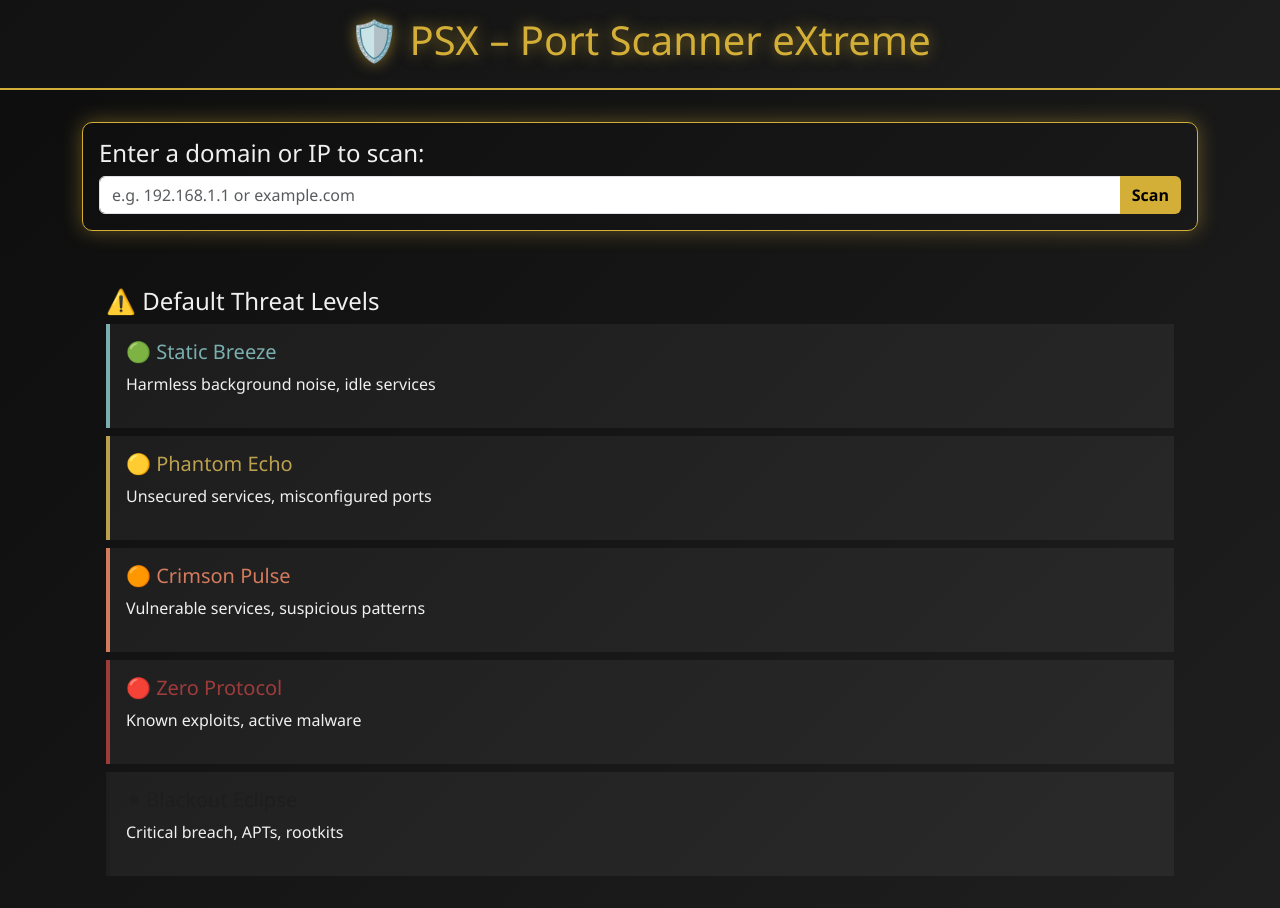
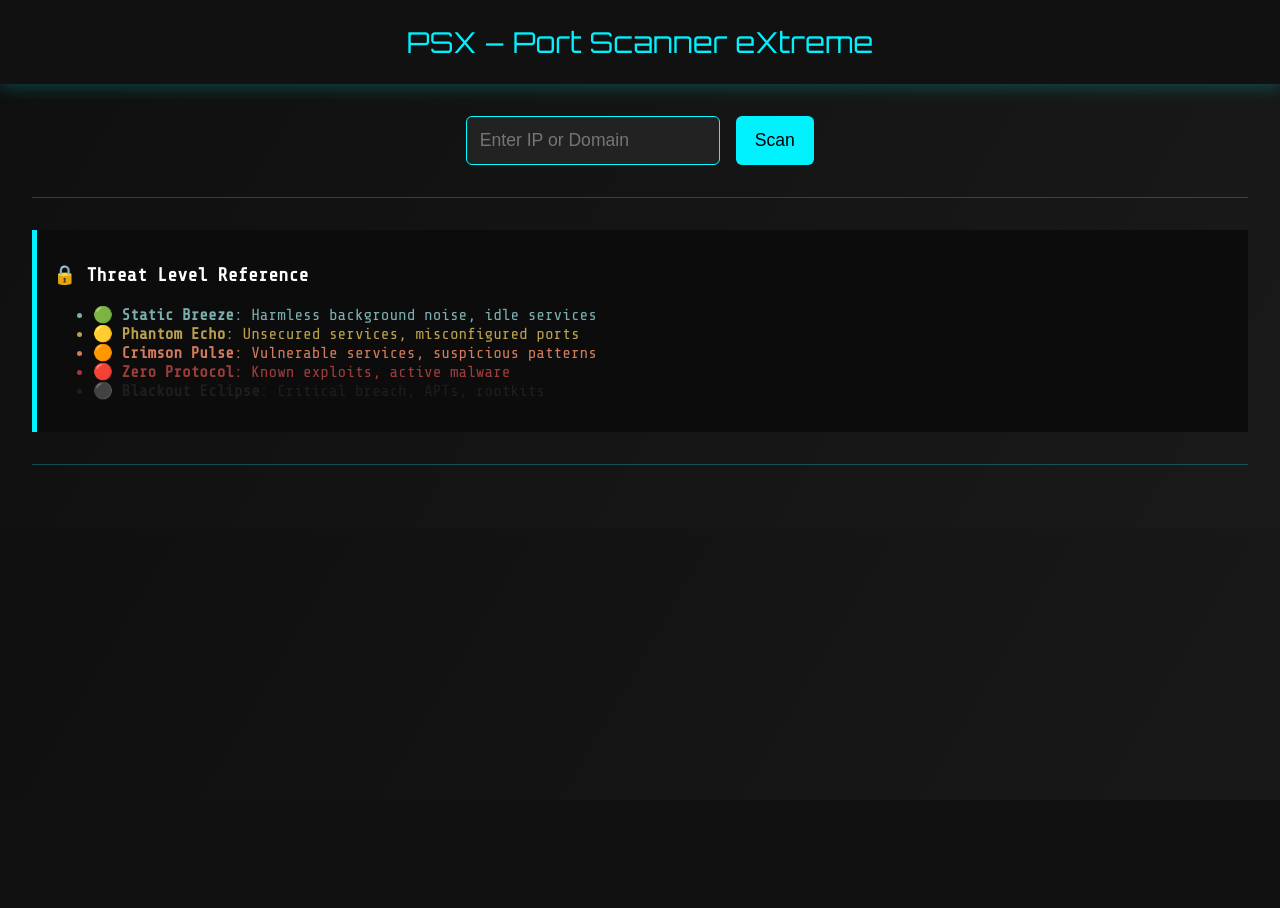
Before and after one commit to RishabSolemn/Port0-0, a Flask app: page / in a window 1280 px wide. After the commit the page ends 465 px from the top, so only its background shows below. Run offline with Flask 3, Linux system fonts and the light colour scheme; some libraries are stand-ins or nearby versions.

Commit message:
Update index.html

```diff
--- a/templates/index.html
+++ b/templates/index.html
@@ -4,148 +4,254 @@
   <meta charset="UTF-8" />
   <meta name="viewport" content="width=device-width, initial-scale=1.0"/>
   <title>PSX – Port Scanner eXtreme</title>
-  <link rel="stylesheet" href="https://cdn.jsdelivr.net/npm/bootstrap@5.3.2/dist/css/bootstrap.min.css">
+  <link rel="stylesheet" href="https://cdnjs.cloudflare.com/ajax/libs/font-awesome/6.5.0/css/all.min.css">
+  <link href="https://fonts.googleapis.com/css2?family=Orbitron&family=Share+Tech+Mono&display=swap" rel="stylesheet">
   <style>
     body {
-      background: linear-gradient(135deg, #0d0d0d, #1f1f1f);
-      color: #f0f0f0;
-      font-family: 'Segoe UI', Tahoma, Geneva, Verdana, sans-serif;
+      margin: 0;
+      background: linear-gradient(120deg, #0f0f0f, #1a1a1a);
+      font-family: 'Share Tech Mono', monospace;
+      color: #fff;
+      overflow-x: hidden;
     }
+
     header {
-      background: rgba(255, 255, 255, 0.02);
+      background: #111;
+      padding: 1.5rem;
+      text-align: center;
+      font-family: 'Orbitron', sans-serif;
+      font-size: 1.8rem;
+      color: #00f2ff;
+      box-shadow: 0 4px 15px rgba(0,255,255,0.2);
+    }
+
+    .container {
+      padding: 2rem;
+    }
+
+    .input-group {
+      display: flex;
+      justify-content: center;
+      gap: 1rem;
+      margin-bottom: 2rem;
+    }
+
+    .input-group input {
+      padding: 0.8rem;
+      font-size: 1.1rem;
+      background: #222;
+      border: 1px solid #0ff;
+      color: #0ff;
+      border-radius: 6px;
+    }
+
+    .input-group button {
+      background: #00f2ff;
+      border: none;
+      padding: 0.8rem 1.2rem;
+      font-size: 1.1rem;
+      color: #000;
+      cursor: pointer;
+      border-radius: 6px;
+      transition: background 0.3s;
+    }
+
+    .input-group button:hover {
+      background: #00aaff;
+    }
+
+    .result-box {
+      display: flex;
+      flex-wrap: wrap;
+      gap: 1rem;
+      justify-content: center;
+    }
+
+    .port-box {
+      border-radius: 8px;
       padding: 1rem;
-      border-bottom: 2px solid #D4AF37;
+      background: #1c1c1c;
+      border: 1px solid #555;
+      width: 300px;
+      transition: transform 0.2s ease;
     }
-    header h1 {
-      color: #D4AF37;
-      text-shadow: 0 0 15px #D4AF3799;
+
+    .port-box:hover {
+      transform: scale(1.03);
     }
-    .partition {
-      margin-top: 2rem;
-      padding: 1.5rem;
+
+    .loading-screen {
+      position: fixed;
+      top: 0; left: 0;
+      width: 100%;
+      height: 100%;
+      background: rgba(0, 0, 0, 0.9);
+      z-index: 999;
+      display: flex;
+      align-items: center;
+      justify-content: center;
+      flex-direction: column;
+      display: none;
+    }
+
+    .loading-clock {
+      width: 80px;
+      height: 80px;
+      border: 8px solid #0ff;
+      border-top: 8px solid #111;
+      border-radius: 50%;
+      animation: spin 1.2s linear infinite;
+    }
+
+    @keyframes spin {
+      0% { transform: rotate(0); }
+      100% { transform: rotate(360deg); }
+    }
+
+    .popup {
+      position: fixed;
+      top: 0; left: 0;
+      width: 100%;
+      height: 100%;
+      background: rgba(15, 15, 15, 0.95);
+      z-index: 1000;
+      display: none;
+      align-items: center;
+      justify-content: center;
+      color: #fff;
+      font-family: 'Orbitron', sans-serif;
+    }
+
+    .popup-content {
+      background: #111;
+      padding: 2rem;
       border-radius: 10px;
+      border: 2px solid #0ff;
+      max-width: 500px;
+      text-align: center;
+      font-size: 1rem;
     }
-    .neon-box {
-      border: 1px solid #D4AF37;
-      box-shadow: 0 0 20px #D4AF3766;
-      border-radius: 10px;
-      padding: 1rem;
+
+    .popup-content input {
+      margin-top: 10px;
     }
-    .scan-btn {
-      background: #D4AF37;
+
+    .popup-content button {
+      margin-top: 15px;
+      padding: 0.6rem 1rem;
+      background: #00f2ff;
       color: #000;
       border: none;
-      font-weight: bold;
+      border-radius: 6px;
+      cursor: pointer;
     }
-    .scan-btn:hover {
-      background: #000;
-      color: #D4AF37;
-      border: 1px solid #D4AF37;
+
+    .section-divider {
+      border-bottom: 1px solid #00f2ff44;
+      margin: 2rem 0;
     }
-    .port-card {
-      background: rgba(255, 255, 255, 0.08);
+
+    .reference {
       padding: 1rem;
-      border-radius: 8px;
-      margin: 0.5rem 0;
-    }
-    .ref-card {
-      background: rgba(255, 255, 255, 0.05);
-      border-left: 4px solid #D4AF37;
-      padding: 1rem;
-      margin: 0.5rem 0;
-    }
-    .modal-content {
-      background-color: #1a1a1a;
-      border: 1px solid #D4AF37;
-      color: #fff;
+      background: #0c0c0c;
+      border-left: 5px solid #00f2ff;
     }
   </style>
 </head>
 <body>
-  <header class="text-center">
-    <h1>🛡️ PSX – Port Scanner eXtreme</h1>
-  </header>
 
-  <main class="container">
-    <!-- Search -->
-    <div class="partition neon-box">
-      <h4>Enter a domain or IP to scan:</h4>
-      <div class="input-group">
-        <input type="text" id="hostInput" class="form-control" placeholder="e.g. 192.168.1.1 or example.com"/>
-        <button class="btn scan-btn" onclick="showPermission()">Scan</button>
-      </div>
+  <header>PSX – Port Scanner eXtreme</header>
+
+  <div class="container">
+    <div class="input-group">
+      <input type="text" id="hostInput" placeholder="Enter IP or Domain">
+      <button onclick="showPopup()">Scan</button>
     </div>
 
-    <!-- Default Threat Levels Reference -->
-    <div class="partition">
-      <h4>⚠️ Default Threat Levels</h4>
-      <div id="threatLevels">
-        {% for level, (name, desc, color) in threat_levels.items() %}
-          <div class="ref-card" style="border-left-color: {{ color }}">
-            <h5 style="color: {{ color }}">{{ name }}</h5>
-            <p>{{ desc }}</p>
-          </div>
+    <div class="section-divider"></div>
+
+    <div class="reference">
+      <h3>🔒 Threat Level Reference</h3>
+      <ul>
+        {% for level, (title, desc, color) in threat_levels.items() %}
+          <li style="color: {{ color }};"><strong>{{ title }}</strong>: {{ desc }}</li>
         {% endfor %}
-      </div>
+      </ul>
     </div>
 
-    <!-- Results Section -->
-    <div class="partition neon-box" id="resultContainer" style="display:none;">
-      <h4>🔍 Scan Results for <span id="scanTarget"></span></h4>
-      <div id="results"></div>
-      <a href="/download-log" class="btn btn-outline-light mt-3">📥 Download Log</a>
-    </div>
-  </main>
+    <div class="section-divider"></div>
 
-  <!-- Modal for Permission -->
-  <div class="modal fade" id="permissionModal" tabindex="-1" aria-labelledby="permissionModalLabel" aria-hidden="true">
-    <div class="modal-dialog modal-dialog-centered">
-      <div class="modal-content">
-        <div class="modal-header">
-          <h5 class="modal-title">⚠️ Permission Required</h5>
-        </div>
-        <div class="modal-body">
-          Do you have permission to scan the entered domain or IP?
-        </div>
-        <div class="modal-footer">
-          <button class="btn btn-secondary" data-bs-dismiss="modal">No</button>
-          <button class="btn btn-success" onclick="startScan()">Yes</button>
-        </div>
-      </div>
+    <div id="results" class="result-box"></div>
+  </div>
+
+  <div class="popup" id="questionnaire">
+    <div class="popup-content">
+      <h3>Permission Required</h3>
+      <p>1. Why do you want to use this scanner?</p>
+      <input type="text" id="reason"><br>
+      <p>2. Are you 16 or older? <input type="checkbox" id="ageCheck"></p>
+      <p>3. Do you take full responsibility if you scan without permission? <input type="checkbox" id="responsibilityCheck"></p>
+      <button onclick="verifyPermission()">Yes, Proceed</button>
     </div>
   </div>
 
-  <!-- Bootstrap & Script -->
-  <script src="https://cdn.jsdelivr.net/npm/bootstrap@5.3.2/dist/js/bootstrap.bundle.min.js"></script>
+  <div class="loading-screen" id="loading">
+    <div class="loading-clock"></div>
+    <p style="margin-top: 10px;">Scanning in progress...</p>
+  </div>
+
   <script>
-    function showPermission() {
-      const modal = new bootstrap.Modal(document.getElementById('permissionModal'));
-      modal.show();
+    function showPopup() {
+      document.getElementById("questionnaire").style.display = "flex";
     }
 
-    function startScan() {
-      const host = document.getElementById('hostInput').value;
-      if (!host) return alert("Please enter a domain or IP.");
-      fetch("/scan", {
+    function verifyPermission() {
+      const reason = document.getElementById("reason").value;
+      const isOldEnough = document.getElementById("ageCheck").checked;
+      const takesResponsibility = document.getElementById("responsibilityCheck").checked;
+
+      if (!reason || !isOldEnough || !takesResponsibility) {
+        alert("Please fill all fields correctly to proceed.");
+        return;
+      }
+
+      document.getElementById("questionnaire").style.display = "none";
+      scanHost();
+    }
+
+    async function scanHost() {
+      const host = document.getElementById("hostInput").value;
+      if (!host) return alert("Please enter a host");
+
+      document.getElementById("loading").style.display = "flex";
+      const response = await fetch("/scan", {
         method: "POST",
-        headers: { 'Content-Type': 'application/json' },
-        body: JSON.stringify({ host: host })
-      })
-      .then(res => res.json())
-      .then(data => {
-        document.getElementById("resultContainer").style.display = "block";
-        document.getElementById("scanTarget").innerText = `${data.host} (${data.ip})`;
-        const resultsDiv = document.getElementById("results");
-        resultsDiv.innerHTML = "";
+        headers: { "Content-Type": "application/json" },
+        body: JSON.stringify({ host })
+      });
+
+      const data = await response.json();
+      const resultsDiv = document.getElementById("results");
+      resultsDiv.innerHTML = "";
+
+      if (data.results) {
         data.results.forEach(r => {
-          resultsDiv.innerHTML += `
-            <div class="port-card" style="border-left: 5px solid ${r.color}">
-              <strong>Port ${r.port}:</strong> ${r.status} <br/>
-              <em>${r.description}</em> <br/>
-              <span style="color: ${r.color}">${r.threat_name}</span> – ${r.threat_description}
-            </div>`;
+          const box = document.createElement("div");
+          box.className = "port-box";
+          box.innerHTML = `
+            <h4 style="color:${r.color};">${r.threat_name}</h4>
+            <p><strong>Port:</strong> ${r.port}</p>
+            <p><strong>Status:</strong> ${r.status}</p>
+            <p><strong>Service:</strong> ${r.description}</p>
+            <p style="font-size: 0.9em;">${r.threat_description}</p>
+          `;
+          resultsDiv.appendChild(box);
         });
-      });
+      } else {
+        resultsDiv.innerHTML = `<p style="color:red;">${data.error}</p>`;
+      }
+
+      document.getElementById("loading").style.display = "none";
     }
   </script>
 </body>
```
